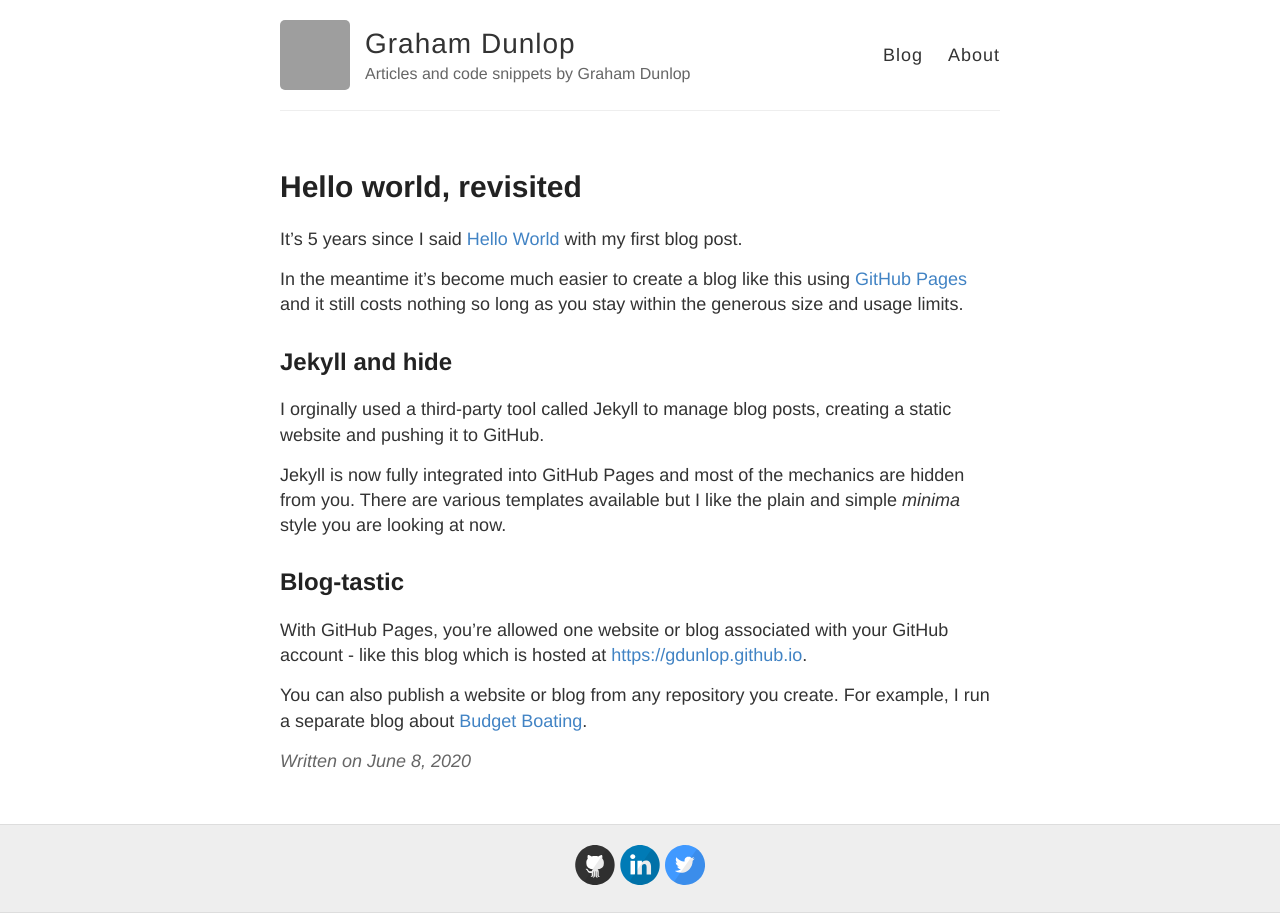
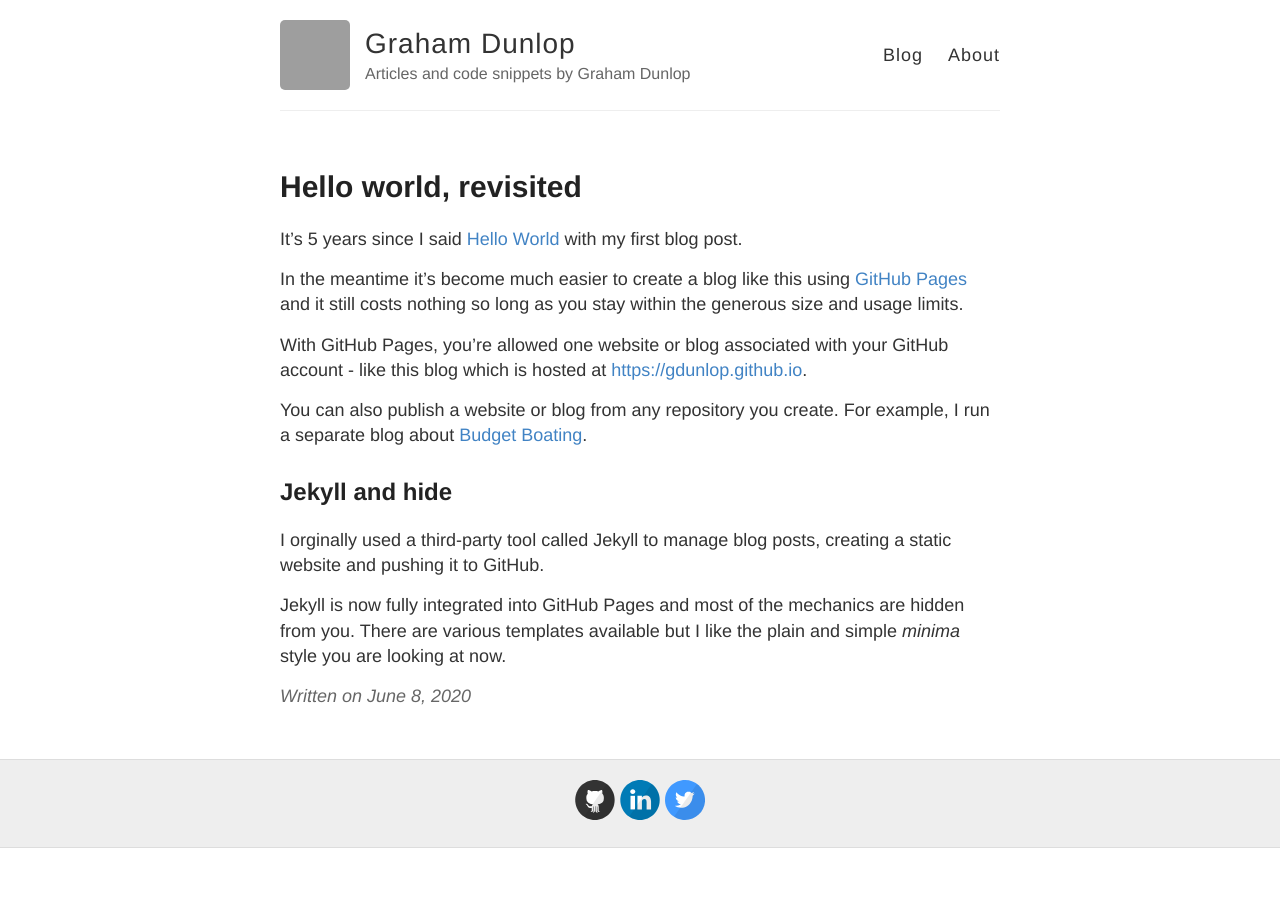
Before and after one commit to gdunlop/gdunlop.github.io, a Jekyll site: the page built from _posts/2020-6-8-Hello-world-revisited.md, in a window 1280 px wide. Built offline with Jekyll 4.4.1, drawn with Linux system fonts in a browser that asks for light colours; grey boxes are pictures that could not be loaded.

Commit message:
Update 2020-6-8-Hello-world-revisited.md

```diff
--- a/_posts/2020-6-8-Hello-world-revisited.md
+++ b/_posts/2020-6-8-Hello-world-revisited.md
@@ -6,12 +6,11 @@
 
 In the meantime it's become much easier to create a blog like this using [GitHub Pages](https://pages.github.com) and it still costs nothing so long as you stay within the generous size and usage limits.
 
+With GitHub Pages, you're allowed one website or blog associated with your GitHub account - like this blog which is hosted at [https://gdunlop.github.io](https://gdunlop.github.io).
+
+You can also publish a website or blog from any repository you create. For example, I run a separate blog about [Budget Boating](https://gdunlop.github.io/budget-boating).
+
 ## Jekyll and hide
 I orginally used a third-party tool called Jekyll to manage blog posts, creating a static website and pushing it to GitHub.
 
 Jekyll is now fully integrated into GitHub Pages and most of the mechanics are hidden from you. There are various templates available but I like the plain and simple *minima* style you are looking at now.
-
-## Blog-tastic
-With GitHub Pages, you're allowed one website or blog associated with your GitHub account - like this blog which is hosted at [https://gdunlop.github.io](https://gdunlop.github.io).
-
-You can also publish a website or blog from any repository you create. For example, I run a separate blog about [Budget Boating](https://gdunlop.github.io/budget-boating).
```
